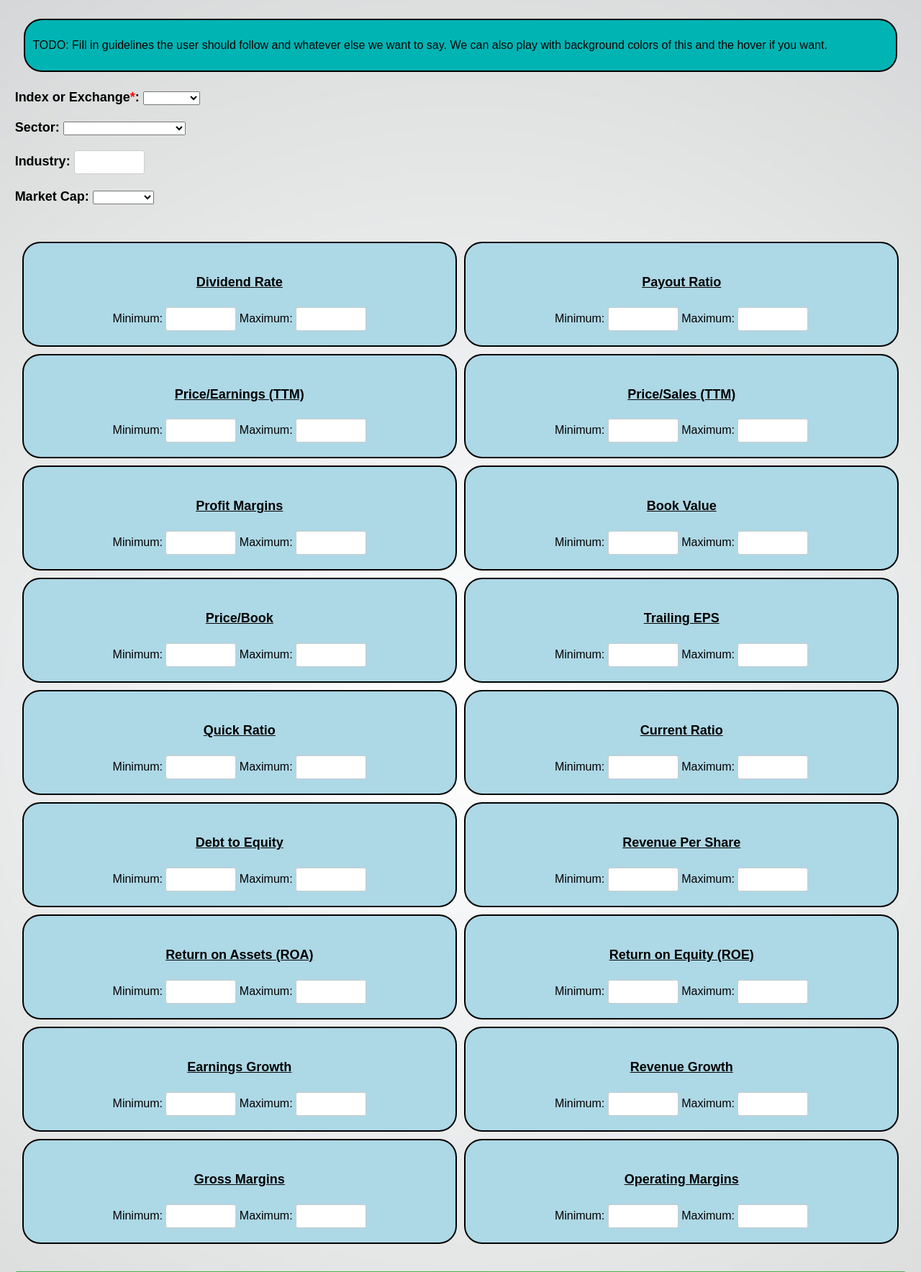
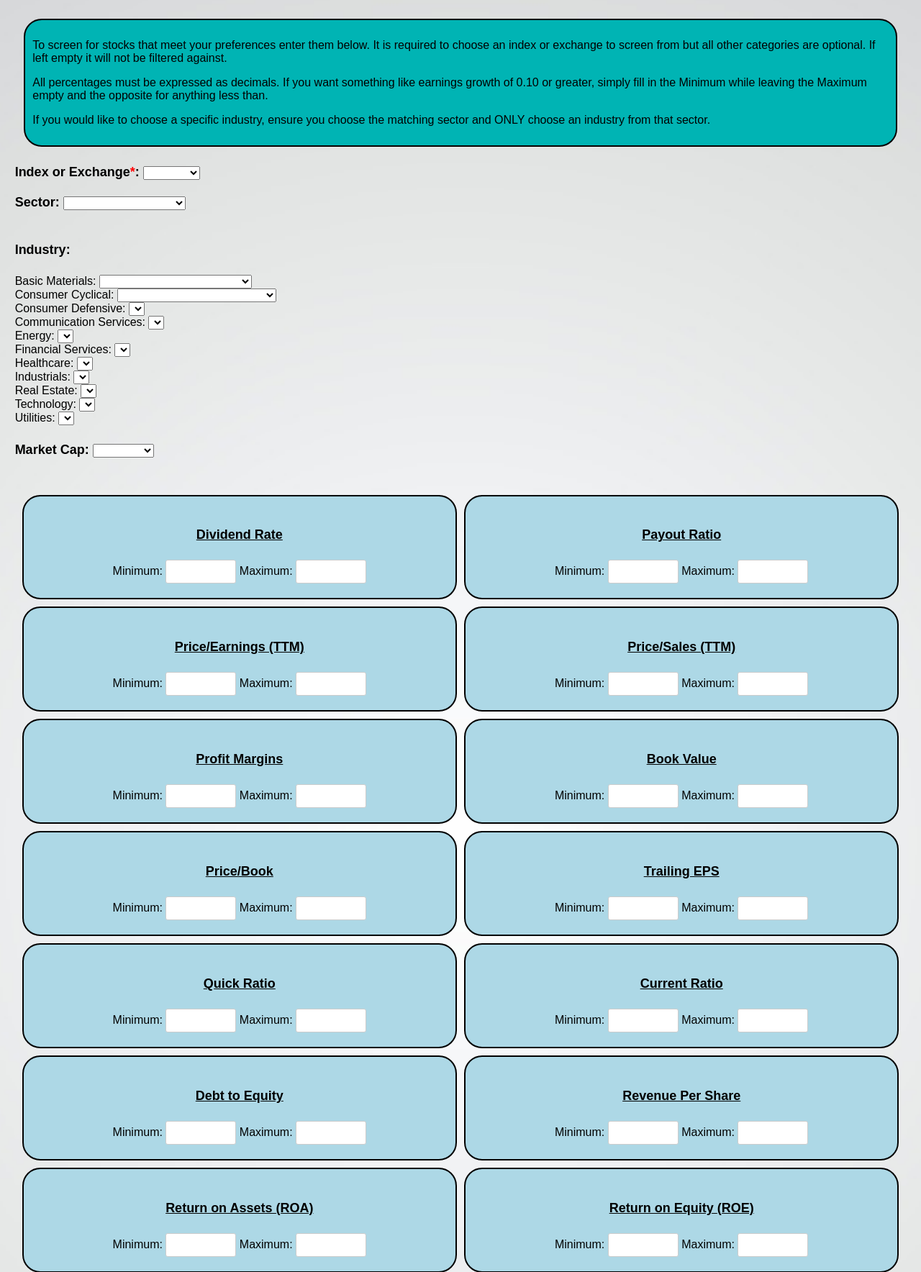
Before and after one commit to DasDog/StockScreener, a Django app: page / in a window 1280 px wide. Shown: the part 117-1885 px from the top of the page at 72% size. Run offline with Django 4.2, Linux system fonts and the light colour scheme; lists and menus that the app fills with data are empty.

Commit message:
Updated index.html

```diff
--- a/stockScreener/templates/home/index.html
+++ b/stockScreener/templates/home/index.html
@@ -18,8 +18,19 @@
 
     <!-- User Guide -->
     <div class="guide">
-        <p>TODO: Fill in guidelines the user should follow and whatever else we want to say. We can also
-            play with background colors of this and the hover if you want.
+        <p>
+            To screen for stocks that meet your preferences enter them below. It is required to
+            choose an index or exchange to screen from but all other categories are optional.
+            If left empty it will not be filtered against.
+        </p>
+        <p>
+            All percentages must be expressed as decimals. If you want something like earnings
+            growth of 0.10 or greater, simply fill in the Minimum while leaving the Maximum empty
+            and the opposite for anything less than.
+        </p>
+        <p>
+            If you would like to choose a specific industry, ensure you choose the matching sector
+            and ONLY choose an industry from that sector.
         </p>
     </div>
 
@@ -43,28 +54,121 @@
             <label for="sector">Sector: </label>
             <select name="sector">
                 <option value="empty"></option>
-                <option value="basicMaterials">Basic Materials</option>
-                <option value="financialServices">Financial Services</option>
-                <option value="consumerDefensive">Consumer Defensive</option>
-                <option value="utilities">Utilities</option>
-                <option value="energy">Energy</option>
-                <option value="technology">Technology</option>
-                <option value="consumerCyclical">Consumer Cyclical</option>
-                <option value="realEstate">Real Estate</option>
-                <option value="healthcare">Healthcare</option>
-                <option value="communicationServices">Communication Services</option>
-                <option value="industrials">Industrials</option>
+                <option value="Basic Materials">Basic Materials</option>
+                <option value="Consumer Cyclical">Consumer Cyclical</option>
+                <option value="Consumer Defensive">Consumer Defensive</option>
+                <option value="Communication Services">Communication Services</option>
+                <option value="Energy">Energy</option>
+                <option value="Financial Services">Financial Services</option>
+                <option value="Healthcare">Healthcare</option>
+                <option value="Industrials">Industrials</option>
+                <option value="Real Estate">Real Estate</option>
+                <option value="Technology">Technology</option>
+                <option value="Utilities">Utilities</option>
             </select>
 
             <br>
             <br>
 
-            <label for="industry">Industry: </label>
-            <input type="text" name="industry">
+            <h4>Industry: </h4>
 
+            <p>
+
+            <label for="industry">Basic Materials: </label>
+            <select name="industry">
+                <option value="empty"></option>
+                <option value="Agricultural Inputs">Agricultural Inputs</option>
+                <option value="Aluminum">Aluminum</option>
+                <option value="Building Materials">Building Materials</option>
+                <option value="Chemicals">Chemicals</option>
+                <option value="Coking Coal">Coking Coal</option>
+                <option value="Copper">Copper</option>
+                <option value="Gold">Gold</option>
+                <option value="Lumber & Wood Production">Lumber & Wood Production</option>
+                <option value="Other Industrial Metals & Mining">Other Industrial Metals & Mining</option>
+                <option value="Other Precious Metals & Mining">Other Precious Metals & Mining</option>
+                <option value="Paper & Paper Products">Paper & Paper Products</option>
+                <option value="Silver">Silver</option>
+                <option value="Specialty Chemicals">Specialty Chemicals</option>
+                <option value="Steel">Steel</option>
+            </select>
             <br>
+            <label for="industry">Consumer Cyclical: </label>
+            <select name="industry">
+                <option value="empty"></option>
+                <option value="Auto & Truck Dealerships">Auto & Truck Dealerships</option>
+                <option value="Auto Parts">Auto Parts</option>
+                <option value="Furnishing, Fixtures & Appliances">Furnishing, Fixtures & Appliances</option>
+                <option value="Textile Manufacturing">Textile Manufacturing</option>
+                <option value="Footwear & Accessories">Footwear & Accessories</option>
+                <option value="Personal Services">Personal Services</option>
+                <option value="Apparel Retail">Apparel Retail</option>
+                <option value="Home Improvement Retail">Home Improvement Retail</option>
+                <option value="Internet Retail">Internet Retail</option>
+                <option value="Gambling">Gambling</option>
+                <option value="Lodging">Lodging</option>
+                <option value="Travel Services">Travel Services</option>
+                <option value="Auto Manufacturers">Auto Manufacturers</option>
+                <option value="Recreational Vehicles">Recreational Vehicles</option>
+                <option value="Residential Construction">Residential Construction</option>
+                <option value="Apparel Manufacturing">Apparel Manufacturing</option>
+                <option value="Packaging & Containers">Packaging & Containers</option>
+                <option value="Restaurants">Restaurants</option>
+                <option value="Department Stores">Department Stores</option>
+                <option value="Luxury Goods">Luxury Goods</option>
+                <option value="Specialty Retail">Specialty Retail</option>
+                <option value="Leisure">Leisure</option>
+                <option value="Resorts & Casinos">Resorts & Casinos</option>
+            </select>
             <br>
+            <label for="industry">Consumer Defensive: </label>
+            <select name="industry">
+                <option value="empty"></option>
+            </select>
+            <br>
+            <label for="industry">Communication Services: </label>
+            <select name="industry">
+                <option value="empty"></option>
+            </select>
+            <br>
+            <label for="industry">Energy: </label>
+            <select name="industry">
+                <option value="empty"></option>
+            </select>
+            <br>
+            <label for="industry">Financial Services: </label>
+            <select name="industry">
+                <option value="empty"></option>
+            </select>
+            <br>
+            <label for="industry">Healthcare: </label>
+            <select name="industry">
+                <option value="empty"></option>
+            </select>
+            <br>
+            <label for="industry">Industrials: </label>
+            <select name="industry">
+                <option value="empty"></option>
+            </select>
+            <br>
+            <label for="industry">Real Estate: </label>
+            <select name="industry">
+                <option value="empty"></option>
+            </select>
+            <br>
+            <label for="industry">Technology: </label>
+            <select name="industry">
+                <option value="empty"></option>
+            </select>
+            <br>
+            <label for="industry">Utilities: </label>
+            <select name="industry">
+                <option value="empty"></option>
+            </select>
 
+            </p>
+
+            <h4>
             <label for="marketCap">Market Cap: </label>
             <select name="marketCap">
                 <option value="empty"></option>
```
